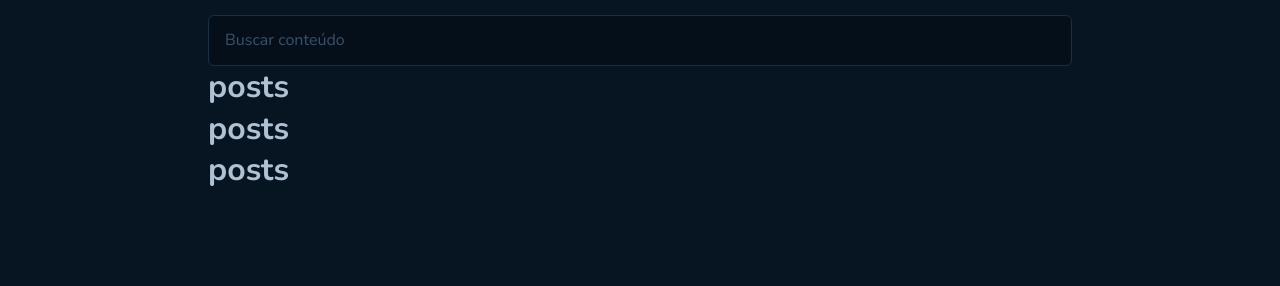
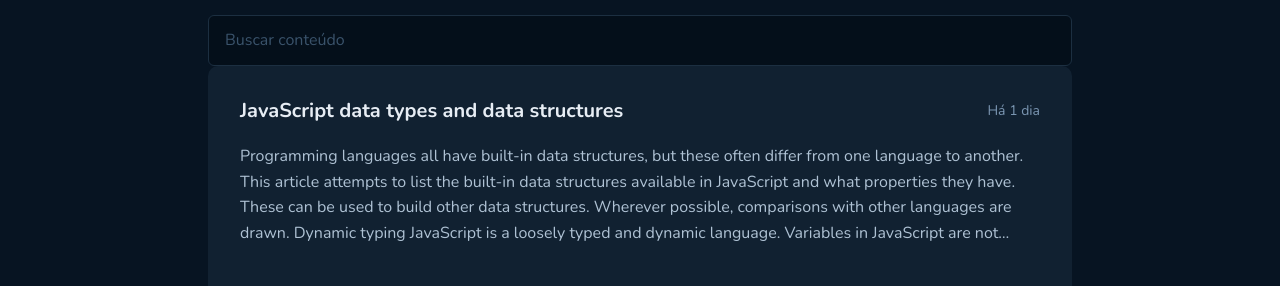
Before and after one commit to rnatu/github-blog, a React (Vite) app: page / in a window 1280 px wide. Shown: the part 514-800 px from the top of the page. Built offline with nearby package versions, Linux system fonts and the light colour scheme.

Commit message:
feat: add Post on page Blog

```diff
--- /dev/null
+++ b/src/Pages/Blog/components/Post/index.tsx
@@ -0,0 +1,32 @@
+import { Text, Title } from '../../../../components/Typography';
+import { PostContainer, PostDescription, PostHeader } from './styles';
+
+export function Post() {
+  return (
+    <PostContainer>
+      <PostHeader>
+        <Title>JavaScript data types and data structures</Title>
+
+        <Text size="s" color="span">
+          Há 1 dia
+        </Text>
+      </PostHeader>
+
+      <PostDescription>
+        <Text>
+          Programming languages all have built-in data structures, but these
+          often differ from one language to another. This article attempts to
+          list the built-in data structures available in JavaScript and what
+          properties they have. These can be used to build other data
+          structures. Wherever possible, comparisons with other languages are
+          drawn. Dynamic typing JavaScript is a loosely typed and dynamic
+          language. Variables in JavaScript are not directly associated with any
+          particular value type, and any variable can be assigned (and
+          re-assigned) values of all types: let foo = 42; // foo is now a number
+          foo = 'bar'; // foo is now a string foo = true; // foo is now a
+          boolean
+        </Text>
+      </PostDescription>
+    </PostContainer>
+  );
+}
--- /dev/null
+++ b/src/Pages/Blog/components/Post/styles.ts
@@ -0,0 +1,28 @@
+import { styled } from 'styled-components';
+
+export const PostContainer = styled.div`
+  background-color: ${({ theme }) => theme.colors['base-post']};
+  padding: 2rem;
+  border-radius: 10px;
+
+  /* width: 416px; */
+  height: 16.25rem;
+`;
+
+export const PostHeader = styled.header`
+  display: flex;
+  justify-content: space-between;
+  gap: 1rem;
+`;
+
+export const PostDescription = styled.div`
+  > p {
+    margin-top: 1.25rem;
+
+    overflow: hidden;
+    text-overflow: ellipsis;
+    display: -webkit-box;
+    -webkit-box-orient: vertical;
+    -webkit-line-clamp: 4;
+  }
+`;
--- a/src/Pages/Blog/index.tsx
+++ b/src/Pages/Blog/index.tsx
@@ -1,8 +1,9 @@
 import { Header } from '../../components/Header';
 import { Text, Title } from '../../components/Typography';
+import { Post } from './components/Post';
 import { Profile } from './components/Profile';
 import { SearchInput } from './components/SearchInput';
-import { Publications, PublicationsHeader } from './styles';
+import { PostsContainer, Publications, PublicationsHeader } from './styles';
 
 export function Blog() {
   return (
@@ -22,11 +23,14 @@ export function Blog() {
 
         <SearchInput />
 
-        <div>
-          <h1>posts</h1>
-          <h1>posts</h1>
-          <h1>posts</h1>
-        </div>
+        <PostsContainer>
+          <Post />
+          <Post />
+          <Post />
+          <Post />
+          <Post />
+          <Post />
+        </PostsContainer>
       </Publications>
     </>
   );
--- a/src/Pages/Blog/styles.ts
+++ b/src/Pages/Blog/styles.ts
@@ -9,3 +9,5 @@ export const PublicationsHeader = styled.header`
   display: flex;
   justify-content: space-between;
 `;
+
+export const PostsContainer = styled.main``;
```
